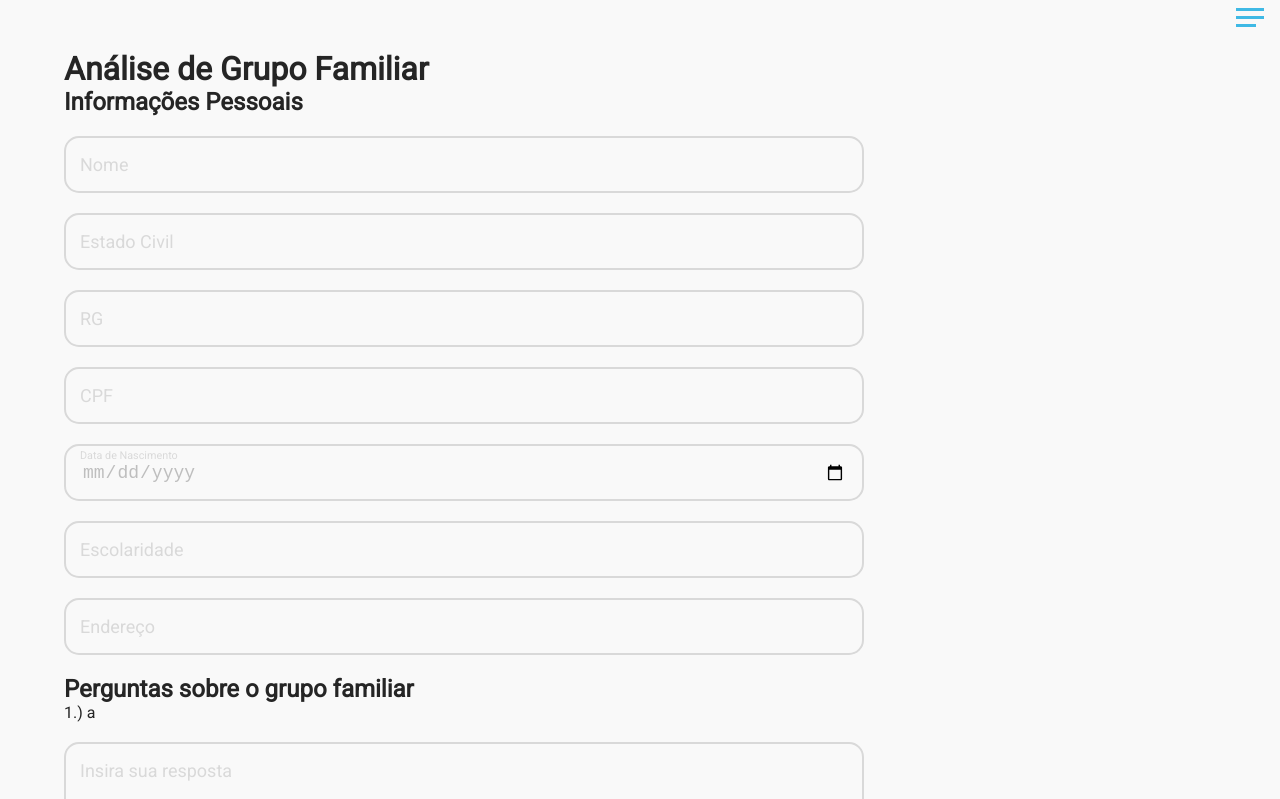
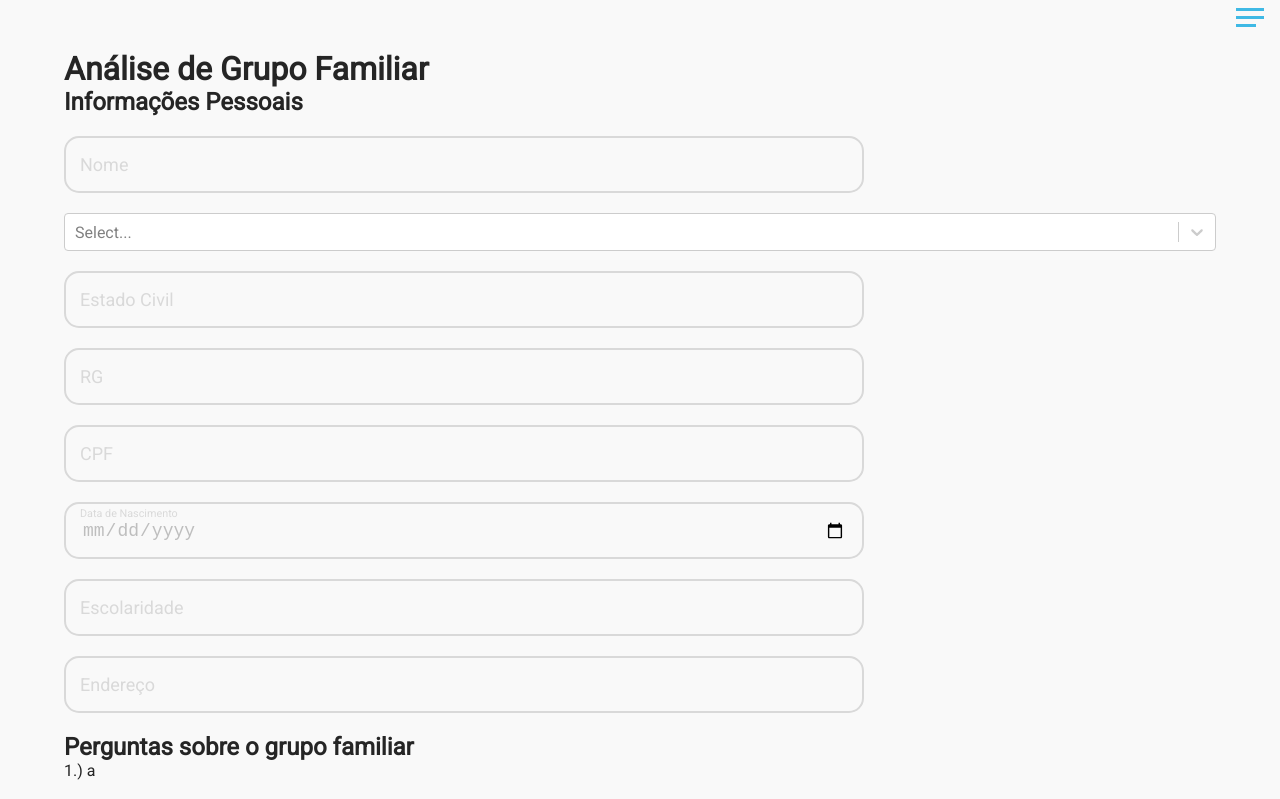
Before and after one commit to gabrieIbarboza/Anjos-da-Rua-Website, a React (Vite) app: page /Cadastro/Familia in a window 1280 px wide. Shown: the top 799 px of the page. Built offline with nearby package versions, Linux system fonts and the light colour scheme.

Commit message:
add formselect component

```diff
--- a/package.json
+++ b/package.json
@@ -13,6 +13,7 @@
     "react": "^18.2.0",
     "react-dom": "^18.2.0",
     "react-router-dom": "^6.8.2",
+    "react-select": "^5.7.0",
     "sass": "^1.58.3"
   },
   "devDependencies": {
--- a/src/components/Forms/FamilyForm/FamilyForm.jsx
+++ b/src/components/Forms/FamilyForm/FamilyForm.jsx
@@ -1,6 +1,7 @@
 import React from "react";
 import { FormField } from "../FormField/FormField";
 import { useForm } from "../../../hooks/useForm"
+import { FormSelect } from "../FormSelect/FormSelect";
 
 export function FamilyForm() {
 
@@ -21,6 +22,11 @@ export function FamilyForm() {
         console.log(values);
     };
 
+    const select_escolaridade = [
+        {label: 'Ensino Fundamental', value: 'Ensino Fundamental'},
+        {label: 'Ensino Médio', value: 'Ensino Médio'},
+    ];
+
     return (
 
         <div className='formWrapper'>
@@ -32,6 +38,9 @@ export function FamilyForm() {
                     name="nome"
                     value={values.nome}
                     onChange={handleChange}
+                />
+                <FormSelect
+                    values={select_escolaridade}
                 />
                 <FormField
                     label="Estado Civil"
--- /dev/null
+++ b/src/components/Forms/FormSelect/FormSelect.jsx
@@ -0,0 +1,15 @@
+import Select from 'react-select';
+
+export function FormSelect({
+    values, onChange
+}) {
+    return (
+        <div className='selectWrapper'>
+            <Select
+                options={ values }
+                isClearable
+                isSearchable
+            />
+        </div>
+    )
+}
--- /dev/null
+++ b/src/components/Forms/FormSelect/FormSelect.scss
@@ -0,0 +1,3 @@
+.selectWrapper {
+
+}
```
Also changed, not shown: 1 other file (tests, documents, lock files or other folders).
